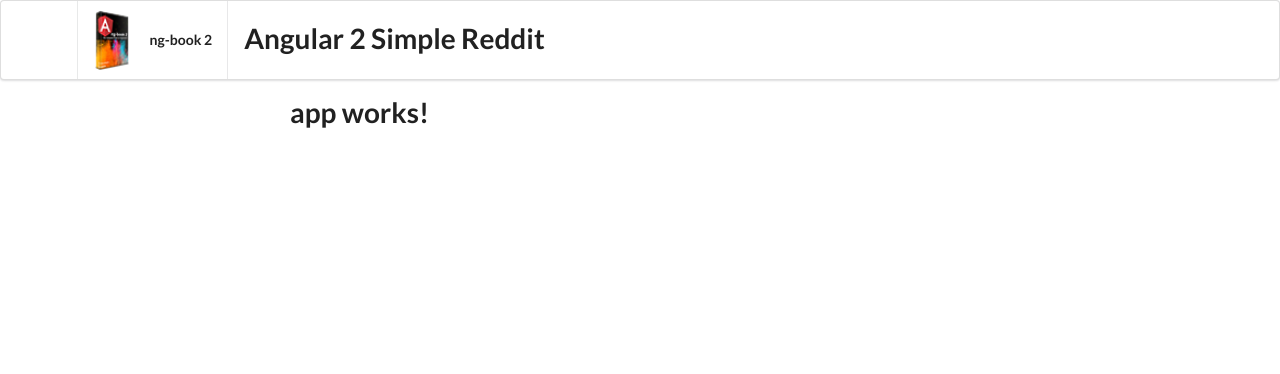
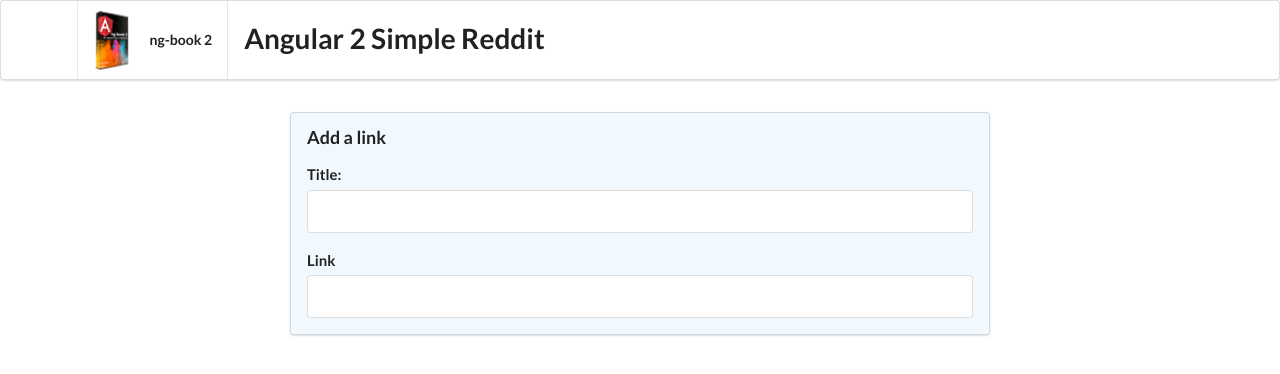
Before and after one commit to Kurtz1993/ng2-reddit-clone, an Angular app: page / in a window 1280 px wide. Shown: the top 374 px of the page. Built offline with nearby package versions, Linux system fonts and the light colour scheme.

Commit message:
Add simple form for links

```diff
--- a/src/app/app.component.html
+++ b/src/app/app.component.html
@@ -1,3 +1,12 @@
-<h1>
-  {{title}}
-</h1>
+<form class="ui large form segment">
+  <h3 class="ui header">Add a link</h3>
+
+  <div class="field">
+    <label for="title">Title:</label>
+    <input type="text" name="title">
+  </div>
+  <div class="field">
+    <label for="link">Link</label>
+    <input type="text" name="link">
+  </div>
+</form>
```
